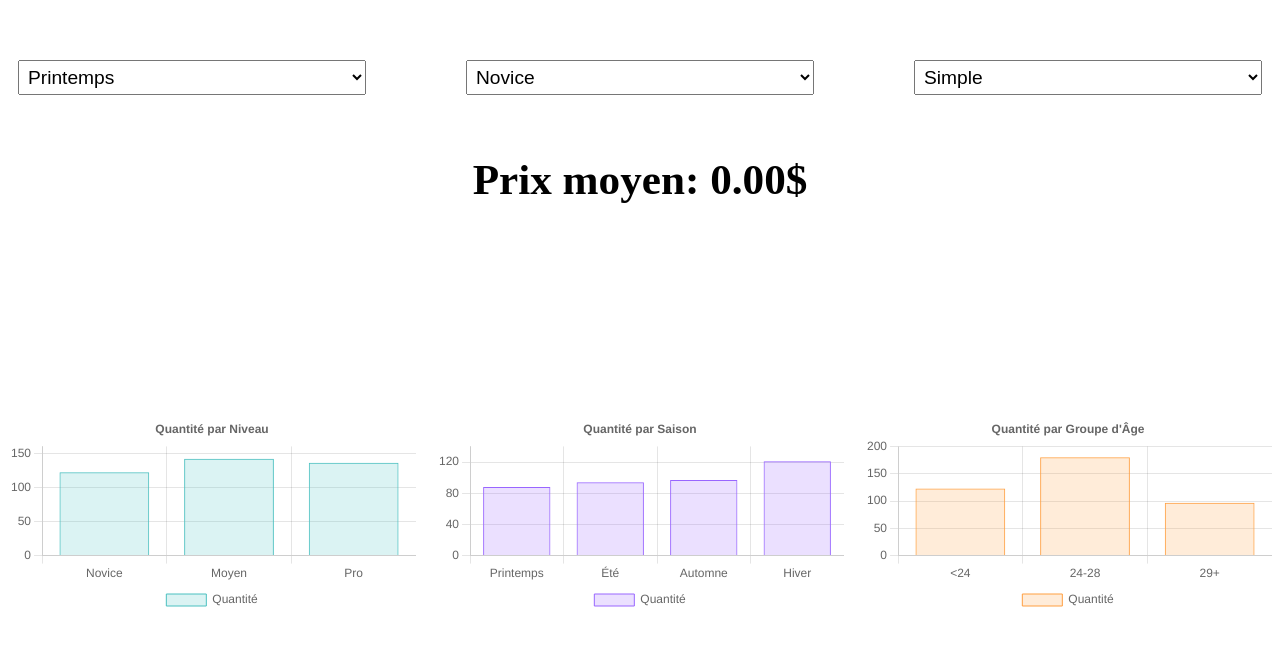
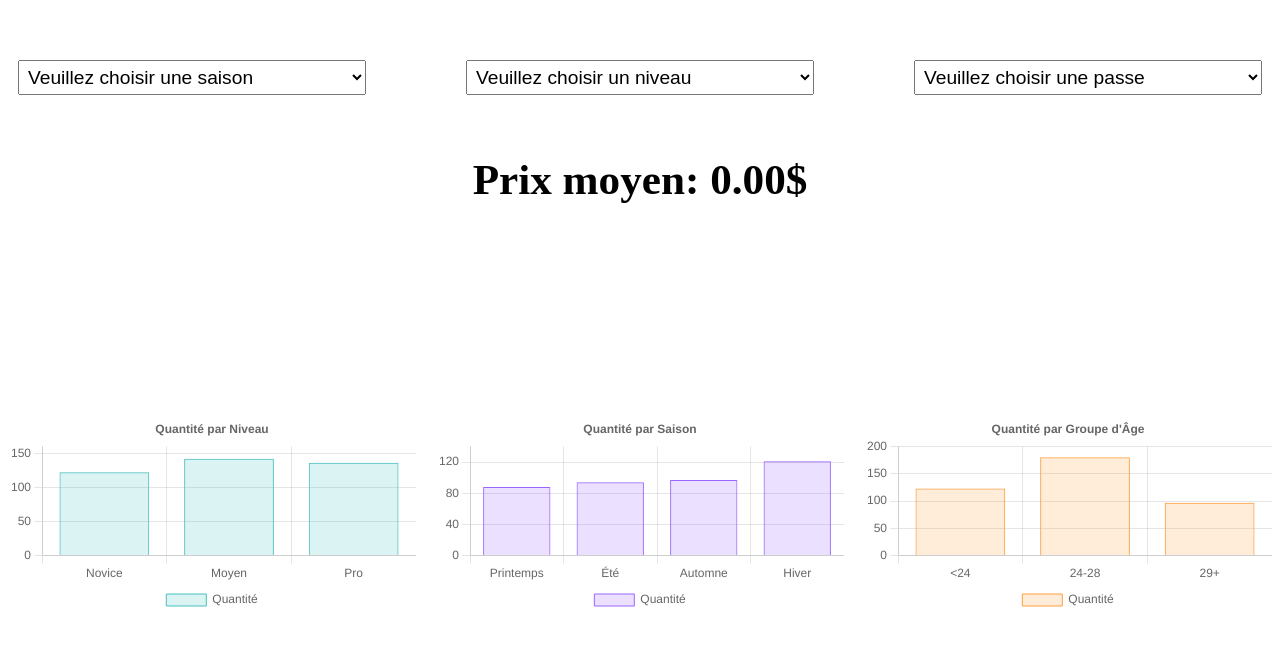
Before and after one commit to AntoineETS/Civision_Test, a Next.js app: page / in a window 1280 px wide. Shown: the top 646 px of the page. Built offline with nearby package versions, Linux system fonts and the light colour scheme.

Commit message:
Ajout d'un état de base

```diff
--- a/components/Dashboard.js
+++ b/components/Dashboard.js
@@ -7,9 +7,9 @@ import data from '../data/database.json'
 import styles from '../styles/Dashboard.module.css'
 
 const Dashboard = () => {
-  const [season, setSeason] = useState('printemps')
-  const [level, setLevel] = useState('débutant')
-  const [pass, setPass] = useState('simple')
+  const [season, setSeason] = useState('')
+  const [level, setLevel] = useState('')
+  const [pass, setPass] = useState('')
   const [price, setPrice] = useState(0)
 
   useEffect(() => {
--- a/components/FilterBar.js
+++ b/components/FilterBar.js
@@ -6,17 +6,20 @@ const FilterBar = ({ season, level, pass, setSeason, setLevel, setPass }) => {
   return (
     <div className={styles.filterBar}>
       <select value={season} onChange={(e) => setSeason(e.target.value)}>
+        <option>Veuillez choisir une saison</option>
         <option value="printemps">Printemps</option>
         <option value="été">Été</option>
         <option value="automne">Automne</option>
         <option value="hiver">Hiver</option>
       </select>
       <select value={level} onChange={(e) => setLevel(e.target.value)}>
+        <option>Veuillez choisir un niveau</option>
         <option value="novice">Novice</option>
         <option value="moyen">Moyen</option>
         <option value="pro">Pro</option>
       </select>
       <select value={pass} onChange={(e) => setPass(e.target.value)}>
+        <option>Veuillez choisir une passe</option>
         <option value="simple">Simple</option>
         <option value="double">Double</option>
       </select>
```
